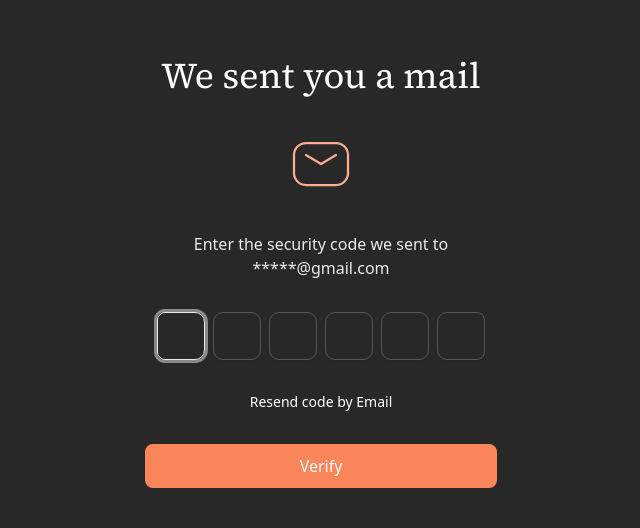
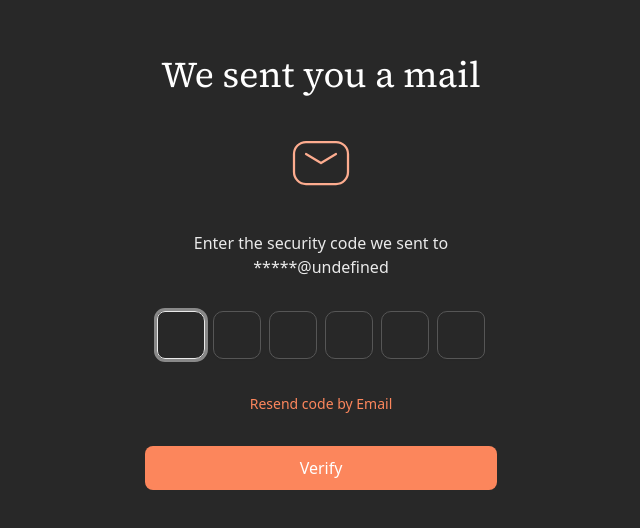
Before and after one commit to rahmlad-aramide/naija-nutri-hub-frontend, a Next.js app: page /verify-account in a window 1280 px wide. Shown: the part 128-656 px from the top of the page, without its empty margins (319-959 px from the left). Built offline with nearby package versions, Linux system fonts and the light colour scheme.

Commit message:
feat(auth): integrate login endpoint and redirect user to image-request page after successful login

```diff
--- a/src/app/signup/page.tsx
+++ b/src/app/signup/page.tsx
@@ -1,10 +1,9 @@
 "use client";
 
-import axios from "axios";
-import { useState } from "react";
+import { useState, Suspense } from "react";
 import { useRouter, useSearchParams } from "next/navigation";
 
-export default function SignupForm() {
+function SignupFormContent() {
   const router = useRouter();
   const searchParams = useSearchParams();
   const [form, setForm] = useState({
@@ -15,10 +14,6 @@ export default function SignupForm() {
     password: "",
   });
   const [message, setMessage] = useState("");
-
-  const storedEmail =
-    typeof window !== "undefined" ? localStorage.getItem("pendingEmail") : null;
-  const email = searchParams.get("email") || storedEmail || "";
 
   const handleChange = (e: React.ChangeEvent<HTMLInputElement>) => {
     setForm({ ...form, [e.target.name]: e.target.value });
@@ -116,3 +111,11 @@ export default function SignupForm() {
     </div>
   );
 }
+
+export default function SignupForm() {
+  return (
+    <Suspense fallback={<div>Loading...</div>}>
+      <SignupFormContent />
+    </Suspense>
+  );
+}
--- a/src/components/features/login/login-form.tsx
+++ b/src/components/features/login/login-form.tsx
@@ -1,6 +1,7 @@
 "use client";
 
 import { useState } from "react";
+import { useRouter } from "next/navigation";
 
 import { zodResolver } from "@hookform/resolvers/zod";
 import { useForm } from "react-hook-form";
@@ -21,17 +22,13 @@ import { LoginFormSchema } from "@/lib/zod";
 import { EyeIcon, EyeOffIcon, MailIcon } from "lucide-react";
 import Link from "next/link";
 
-export const LoginForm = () => {
+export function LoginForm() {
+  const router = useRouter();
+
   const [showPassword, setShowPassword] = useState(false);
   const [rememberMe, setRememberMe] = useState(false);
-
-  const togglePasswordVisibility = () => {
-    setShowPassword((prevState) => !prevState);
-  };
-
-  const toggleRememberMe = () => {
-    setRememberMe((prevState) => !prevState);
-  };
+  const [loading, setLoading] = useState(false);
+  const [errorMessage, setErrorMessage] = useState("");
 
   const form = useForm<z.infer<typeof LoginFormSchema>>({
     resolver: zodResolver(LoginFormSchema),
@@ -41,9 +38,44 @@ export const LoginForm = () => {
     },
   });
 
-  function onSubmit(values: z.infer<typeof LoginFormSchema>) {
-    console.log(values);
-  }
+  // 🧠 Toggle handlers
+  const togglePasswordVisibility = () => setShowPassword((prev) => !prev);
+  const toggleRememberMe = () => setRememberMe((prev) => !prev);
+
+  // ✅ Correctly handle submission
+  const onSubmit = async (values: z.infer<typeof LoginFormSchema>) => {
+    setErrorMessage("");
+    setLoading(true);
+
+    try {
+      const response = await fetch(`${process.env.NEXT_PUBLIC_API_URL}/login`, {
+        method: "POST",
+        headers: {
+          "Content-Type": "application/x-www-form-urlencoded",
+        },
+        body: new URLSearchParams({
+          username: values.email, // or values.username if your form uses that name
+          password: values.password,
+        }),
+      });
+
+      if (response.ok) {
+        router.push("/image-request");
+        return;
+      } else {
+        const error = await response.json();
+        console.error("Login error:", error);
+        setErrorMessage(
+          error?.detail || "Invalid credentials or unverified account.",
+        );
+      }
+    } catch (error) {
+      console.error("Network error:", error);
+      setErrorMessage("Network error. Please try again.");
+    } finally {
+      setLoading(false);
+    }
+  };
 
   return (
     <div className="w-full">
@@ -192,4 +224,4 @@ export const LoginForm = () => {
       </Form>
     </div>
   );
-};
+}
--- a/src/components/features/signup/verify-account-form.tsx
+++ b/src/components/features/signup/verify-account-form.tsx
@@ -48,12 +48,17 @@ export const VerifyAccountForm = () => {
 
   const [isOtpIncorrect, setIsOtpIncorrect] = useState(false);
 
+  const [resendStatus, setResendStatus] = useState<
+    "idle" | "loading" | "success" | "error"
+  >("idle");
+  const [errorMessage, setErrorMessage] = useState("");
+
   const searchParams = useSearchParams();
   const email = searchParams.get("email") || "";
 
-  const username = email.split("@")[0];
+  const [username, domain] = email.split("@");
   const lastThreeChars = username.length > 3 ? username.slice(-3) : username;
-  const maskedEmail = `*****${lastThreeChars}@gmail.com`;
+  const maskedEmail = `*****${lastThreeChars}@${domain}`;
 
   const form = useForm<z.infer<typeof VerifyAccountFormSchema>>({
     resolver: zodResolver(VerifyAccountFormSchema),
@@ -61,6 +66,32 @@ export const VerifyAccountForm = () => {
       code: "",
     },
   });
+
+  const handleResendOtp = async () => {
+    try {
+      setResendStatus("loading");
+      setErrorMessage("");
+
+      const response = await fetch(
+        `${process.env.NEXT_PUBLIC_API_URL}/resend_otp?email=${encodeURIComponent(email)}`,
+        { method: "POST" },
+      );
+
+      if (response.ok) {
+        setResendStatus("success");
+      } else {
+        const data = await response.json();
+        setErrorMessage(data?.detail?.[0]?.msg || "Failed to resend OTP");
+        setResendStatus("error");
+      }
+    } catch (error) {
+      setErrorMessage("Network error. Please try again.");
+      setResendStatus("error");
+    } finally {
+      // Optionally reset after some time (cooldown)
+      setTimeout(() => setResendStatus("idle"), 5000);
+    }
+  };
 
   async function onSubmit(data: z.infer<typeof VerifyAccountFormSchema>) {
     try {
@@ -169,8 +200,22 @@ export const VerifyAccountForm = () => {
               <AlertCircle className="h-4 w-4" />
               <p>Security code doesn&apos;t match</p>
             </div>
+          ) : resendStatus === "success" ? (
+            <p className="text-sm text-green-600">
+              New OTP sent successfully 🎉
+            </p>
+          ) : resendStatus === "error" ? (
+            <p className="text-sm text-destructive">{errorMessage}</p>
           ) : (
-            <p className="text-sm">Resend code by Email</p>
+            <button
+              onClick={handleResendOtp}
+              disabled={resendStatus === "loading"}
+              className="text-sm text-primary hover:underline disabled:opacity-50"
+            >
+              {resendStatus === "loading"
+                ? "Sending..."
+                : "Resend code by Email"}
+            </button>
           )}
 
           <Button type="submit" className="w-full h-11 text-base">
```
Also changed, not shown: 2 other files (tests, documents, lock files or other folders).
